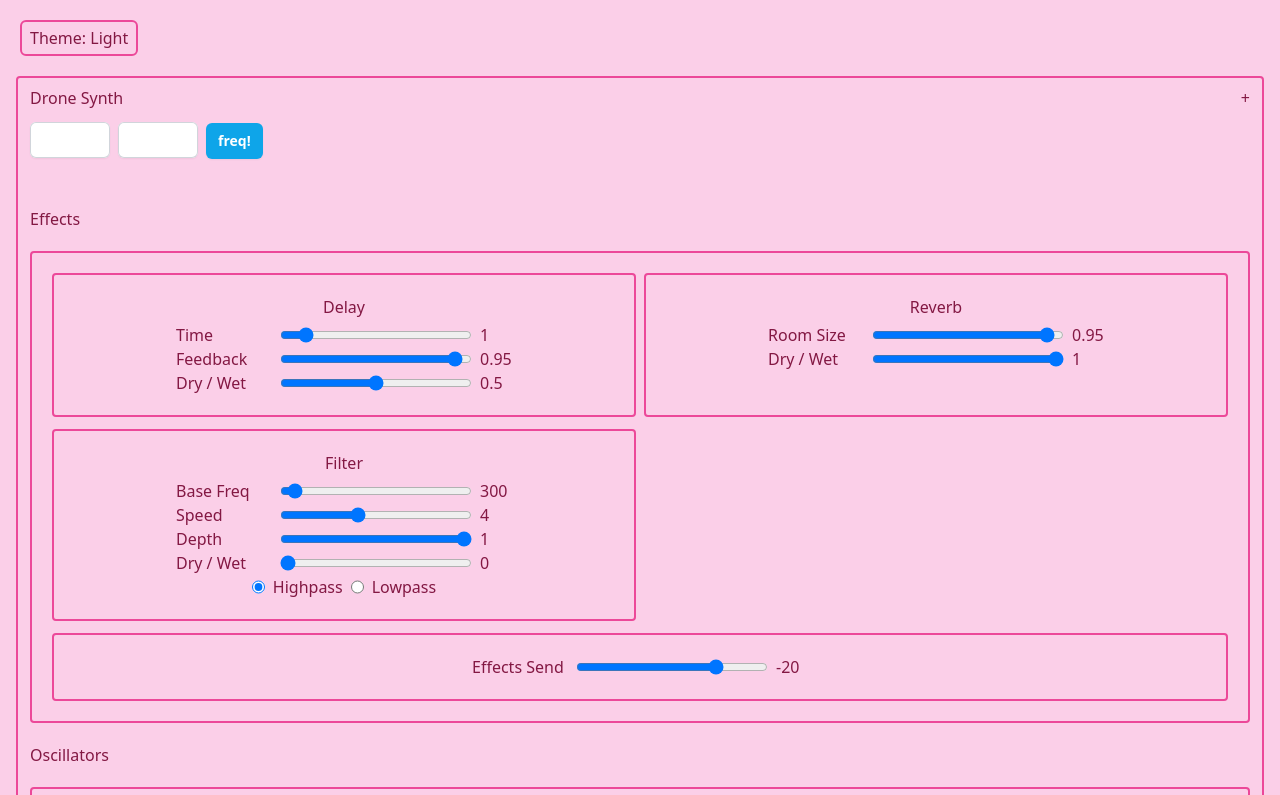
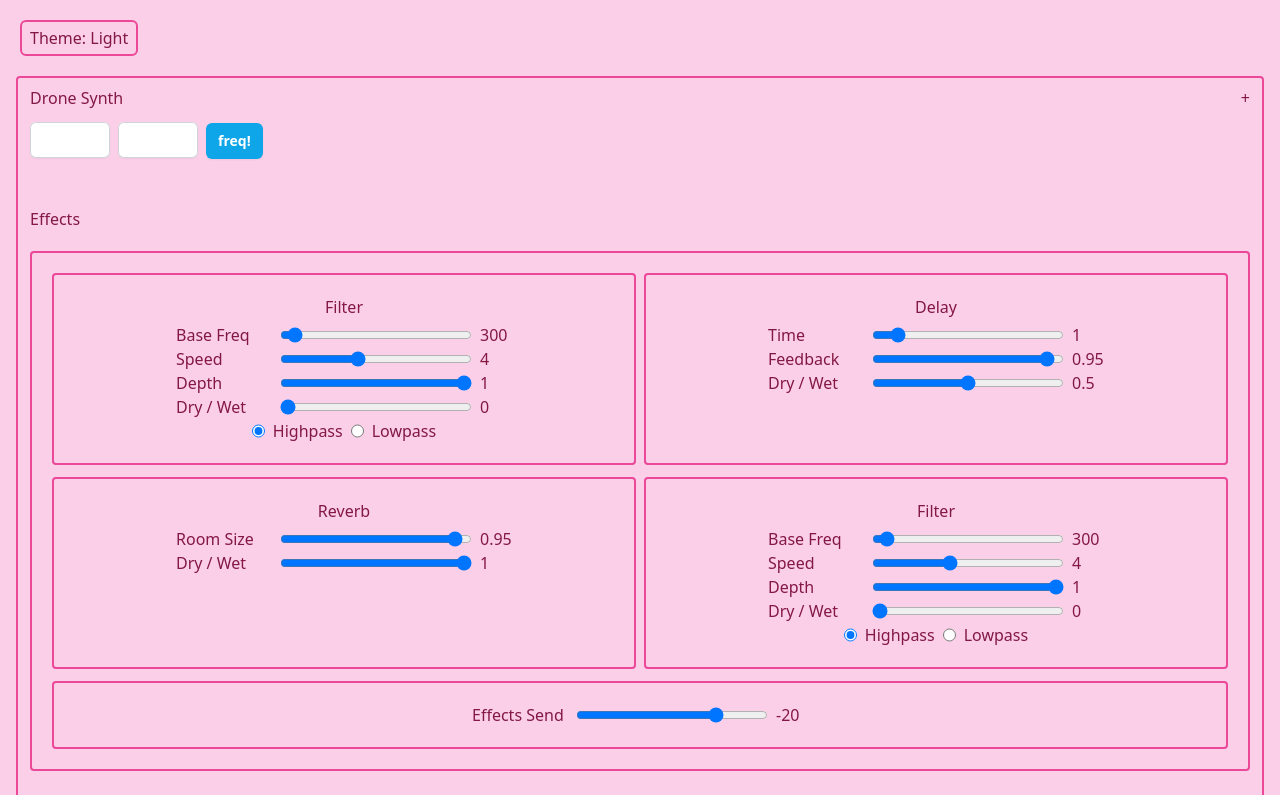
Before and after one commit to daveknapik/tone-drone, a React (Vite) app: page / in a window 1280 px wide. Shown: the top 795 px of the page. Built offline with nearby package versions, Linux system fonts and the light colour scheme.

Commit message:
Added a second filter at the start of the audio effects chain, so now we have one at the start and one at the end.
Fixed grid issue.

```diff
--- a/src/components/AutoFilter.tsx
+++ b/src/components/AutoFilter.tsx
@@ -28,7 +28,7 @@ function AutoFilter({ filter }: AutoFilterProps) {
   });
 
   return (
-    <div className="col-start-1 md:col-start-1 place-items-center border-2 rounded border-pink-500 dark:border-sky-300 p-5">
+    <div className="place-items-center border-2 rounded border-pink-500 dark:border-sky-300 p-5">
       <div className="col-span-full mb-1">Filter</div>
       <Slider
         inputName="baseFrequency"
--- a/src/components/Delay.tsx
+++ b/src/components/Delay.tsx
@@ -20,7 +20,7 @@ function Delay({ delay }: DelayProps) {
   });
 
   return (
-    <div className="col-start-1 md:col-start-1 place-items-center border-2 rounded border-pink-500 dark:border-sky-300 p-5">
+    <div className="place-items-center border-2 rounded border-pink-500 dark:border-sky-300 p-5">
       <div className="col-span-full mb-1">Delay</div>
       <Slider
         inputName="time"
--- a/src/components/DroneSynth.tsx
+++ b/src/components/DroneSynth.tsx
@@ -25,17 +25,19 @@ function DroneSynth({ oscillatorCount = 6 }: DroneSynthProps) {
   const [minFreq, setMinFreq] = useState(440);
   const [maxFreq, setMaxFreq] = useState(454);
 
+  const beforeFilter = useAutoFilter();
   const delay = useDelay();
   const reverb = useReverb();
-  const filter = useAutoFilter();
+  const afterFilter = useAutoFilter();
 
   const [oscillators, setOscillators] = useOscillators(oscillatorCount);
 
   const busName = "mainAudioEffectsBus";
   const mainAudioEffectsBus = useAudioEffectsBus(busName, [
+    beforeFilter.current,
     delay.current,
     reverb.current,
-    filter.current,
+    afterFilter.current,
   ]);
 
   useConnectChannelsToBus(
@@ -94,9 +96,10 @@ function DroneSynth({ oscillatorCount = 6 }: DroneSynthProps) {
 
         <div className="col-span-full justify-self-start mt-5">Effects</div>
         <div className="grid grid-cols-1 gap-x-2 gap-y-3 md:grid-cols-2 my-5 border-2 rounded border-pink-500 dark:border-sky-300 p-5">
+          <AutoFilter filter={beforeFilter} />
           <Delay delay={delay} />
           <Reverb reverb={reverb} />
-          <AutoFilter filter={filter} />
+          <AutoFilter filter={afterFilter} />
           <EffectsBusSendControl bus={mainAudioEffectsBus} />
         </div>
 
--- a/src/components/Reverb.tsx
+++ b/src/components/Reverb.tsx
@@ -18,7 +18,7 @@ function Reverb({ reverb }: ReverbProps) {
   });
 
   return (
-    <div className="col-start-1 md:col-start-2 place-items-center border-2 rounded border-pink-500 dark:border-sky-300 p-5">
+    <div className="place-items-center border-2 rounded border-pink-500 dark:border-sky-300 p-5">
       <div className="col-span-full mb-1">Reverb</div>
       <Slider
         handleChange={(e) => setRoomSize(parseFloat(e.target.value))}
```
